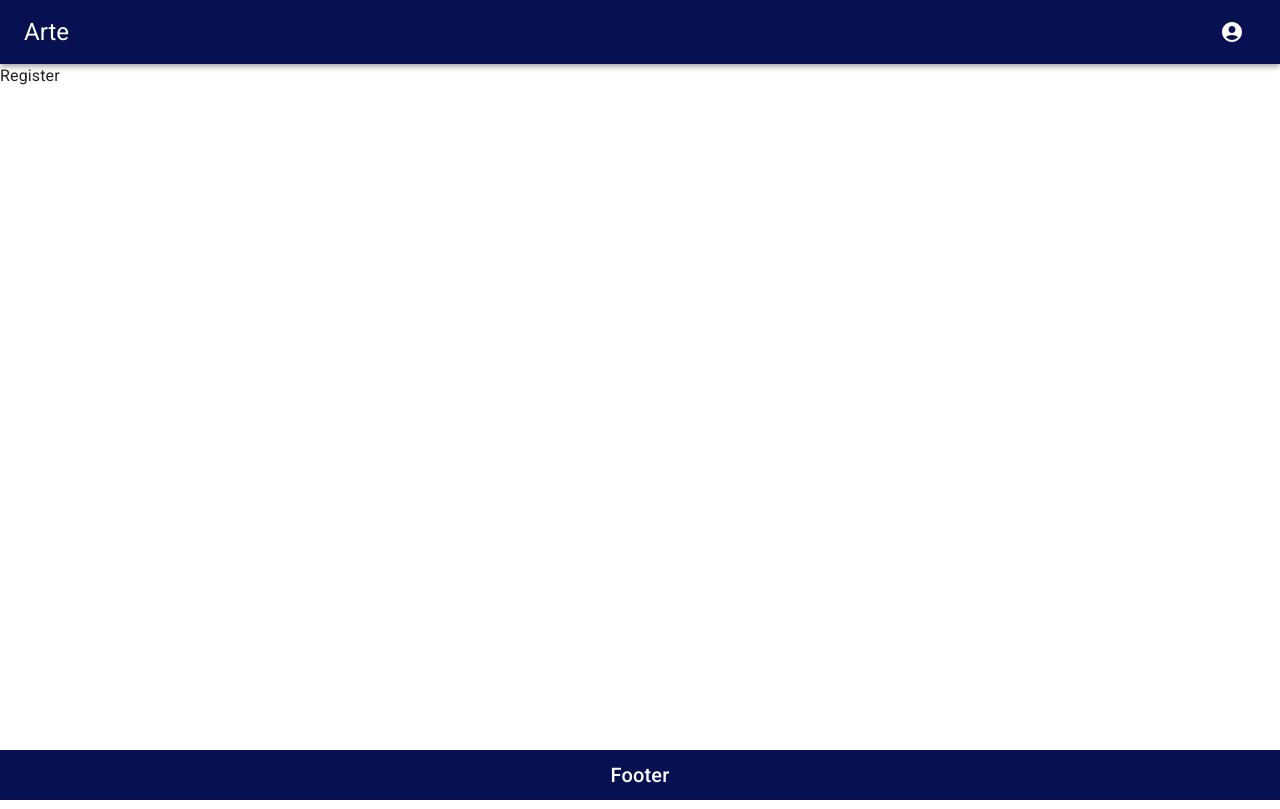
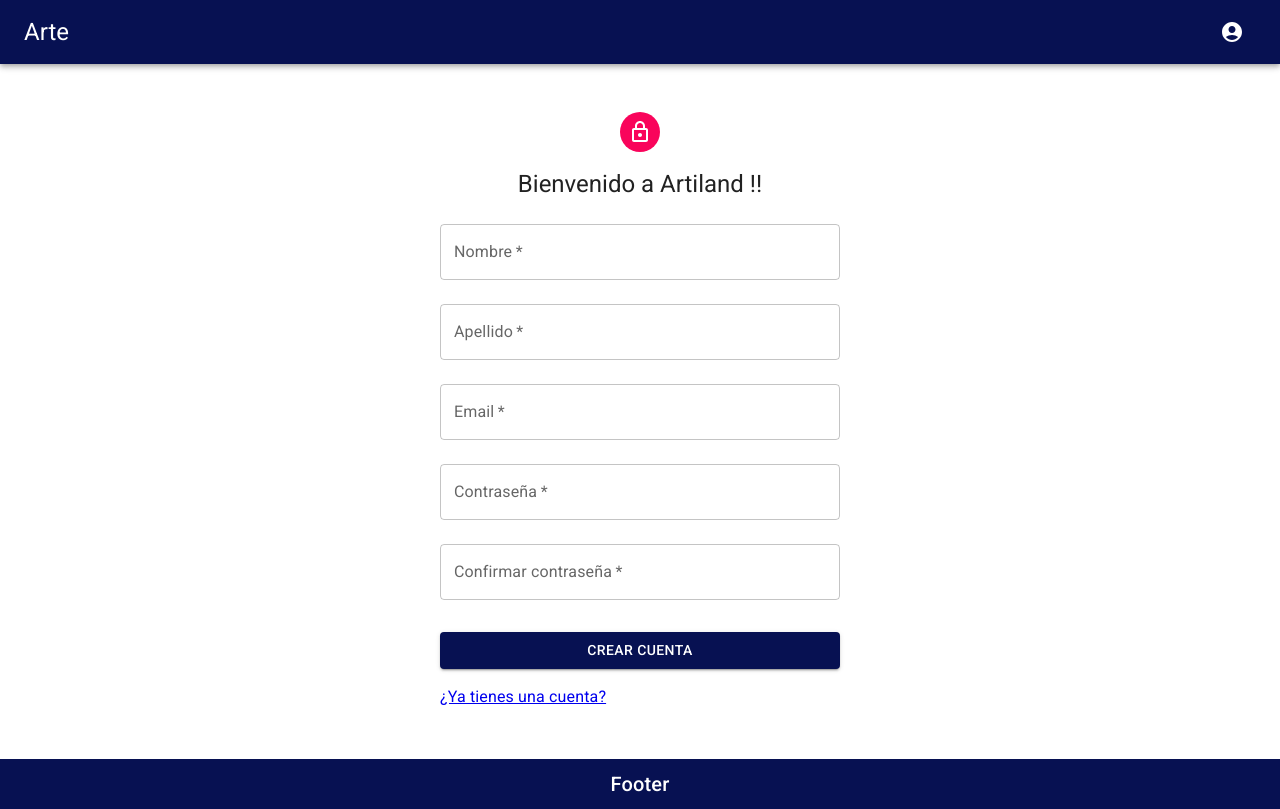
Before and after one commit to guidoFortunato/landing-arte, a React (Vite) app: page /auth/register in a window 1280 px wide. Built offline with nearby package versions, Linux system fonts and the light colour scheme.

Commit message:
finalizo estructura de login y registro

```diff
--- a/src/LandingApp.jsx
+++ b/src/LandingApp.jsx
@@ -1,3 +1,4 @@
+import { Container } from "@mui/material";
 import { Footer, NavbarPublic } from "./components";
 import { AppRouter } from "./router/AppRouter";
 
@@ -7,8 +8,9 @@ export const LandingApp = () => {
   return (
     <>
       {user ? <NavbarPublic /> : <p>cargando...</p>}
-
-      <AppRouter />
+      <Container>
+        <AppRouter />
+      </Container>
       <Footer />
     </>
   );
--- /dev/null
+++ b/src/auth/layouts/AuthLayout.jsx
@@ -0,0 +1,27 @@
+import { Avatar, Box, Typography } from "@mui/material";
+import LockOutlinedIcon from "@mui/icons-material/LockOutlined";
+
+export const AuthLayout = ({ children }) => {
+  return (
+    <Box
+      sx={{
+        mt: 4,
+        mx: "auto",
+        textAlign: "center",
+        maxWidth: "400px",
+        display: "flex",
+        flexDirection: "column",
+        alignItems: "center",
+      }}
+    >
+      <Avatar sx={{ m: 2, bgcolor: "secondary.main" }}>
+        <LockOutlinedIcon />
+      </Avatar>
+      <Typography component="h1" variant="h5">
+        Bienvenido a Artiland !!
+      </Typography>
+        {children}
+
+    </Box>
+  );
+};
--- a/src/auth/layouts/LayoutComponentAuth.jsx
+++ /dev/null
@@ -1,5 +0,0 @@
-export const LayoutComponentAuth = () => {
-  return (
-    <div>LayoutComponentAuth</div>
-  )
-}
--- a/src/auth/layouts/index.js
+++ b/src/auth/layouts/index.js
@@ -1,2 +1 @@
-export * from "./LayoutAuth";
-export * from "./LayoutComponentAuth";
+export * from "./AuthLayout";
--- a/src/auth/pages/Login.jsx
+++ b/src/auth/pages/Login.jsx
@@ -1,5 +1,54 @@
+import { Box, Button, Grid, TextField, Typography } from "@mui/material";
+import { Link } from "react-router-dom";
+import { AuthLayout } from "../layouts";
+
 export const Login = () => {
+  const handleSubmit = (e) => {
+    e.preventDefault();
+    console.log("click iniciar sesion");
+  };
+
   return (
-    <div>Login</div>
-  )
-}
+    <>
+      <AuthLayout>
+        <Box component="form" sx={{ mt: 1 }}  onSubmit={ handleSubmit } >
+          <TextField
+            margin="normal"
+            required
+            fullWidth
+            id="email"
+            label="Email"
+            name="email"
+            autoComplete="email"
+            // autoFocus
+          />
+          <TextField
+            margin="normal"
+            required
+            fullWidth
+            name="password"
+            label="Contraseña"
+            type="password"
+            id="password"
+            autoComplete="current-password"
+          />
+          <Button
+            type="submit"
+            fullWidth
+            variant="contained"
+            sx={{ mt: 3, mb: 2 }}
+          >
+            Iniciar Sesión
+          </Button>
+          <Grid container>
+            <Grid item>
+              <Typography component={Link} to="/auth/register" variant="p">
+                ¿Todavía no tenes una cuenta?
+              </Typography>
+            </Grid>
+          </Grid>
+        </Box>
+      </AuthLayout>
+    </>
+  );
+};
--- a/src/auth/pages/Register.jsx
+++ b/src/auth/pages/Register.jsx
@@ -1,5 +1,78 @@
+import { Box, Button, Grid, TextField, Typography } from "@mui/material";
+import { Link } from "react-router-dom";
+import { AuthLayout } from "../layouts";
+
 export const Register = () => {
+  const handleSubmit = (e) => {
+    e.preventDefault();
+    console.log("click crear cuenta");
+  };
+
   return (
-    <div>Register</div>
-  )
-}
+    <AuthLayout>
+      <Box component="form" sx={{ mt: 1 }} onSubmit={ handleSubmit } >
+      <TextField
+        margin="normal"
+        required
+        fullWidth
+        id="name"
+        label="Nombre"
+        name="text"
+        autoComplete="name"
+        // autoFocus
+      />
+      <TextField
+        margin="normal"
+        required
+        fullWidth
+        id="lastname"
+        label="Apellido"
+        name="text"
+        autoComplete="lastname"
+        // autoFocus
+      />
+      <TextField
+        margin="normal"
+        required
+        fullWidth
+        id="email"
+        label="Email"
+        name="email"
+        autoComplete="email"
+        // autoFocus
+      />
+      <TextField
+        margin="normal"
+        required
+        fullWidth
+        name="password"
+        label="Contraseña"
+        type="password"
+        id="password"
+        autoComplete="current-password"
+      />
+      <TextField
+        margin="normal"
+        required
+        fullWidth
+        name="confirmPassword"
+        label="Confirmar contraseña"
+        type="password"
+        id="confirmPassword"
+        autoComplete="current-password"
+      />
+
+      <Button type="submit" fullWidth variant="contained" sx={{ mt: 3, mb: 2 }}>
+        Crear cuenta
+      </Button>
+      <Grid container>
+        <Grid item>
+          <Typography component={Link} to="/auth/login">
+            ¿Ya tienes una cuenta?
+          </Typography>
+        </Grid>
+      </Grid>
+      </Box>
+    </AuthLayout>
+  );
+};
--- a/src/index.css
+++ b/src/index.css
@@ -0,0 +1,5 @@
+body{
+  position: relative;
+  min-height: 100vh;
+  padding-bottom: 100px;
+}
```
Also changed, not shown: src/auth/layouts/LayoutAuth.jsx (deleted, +0 -13 lines).
